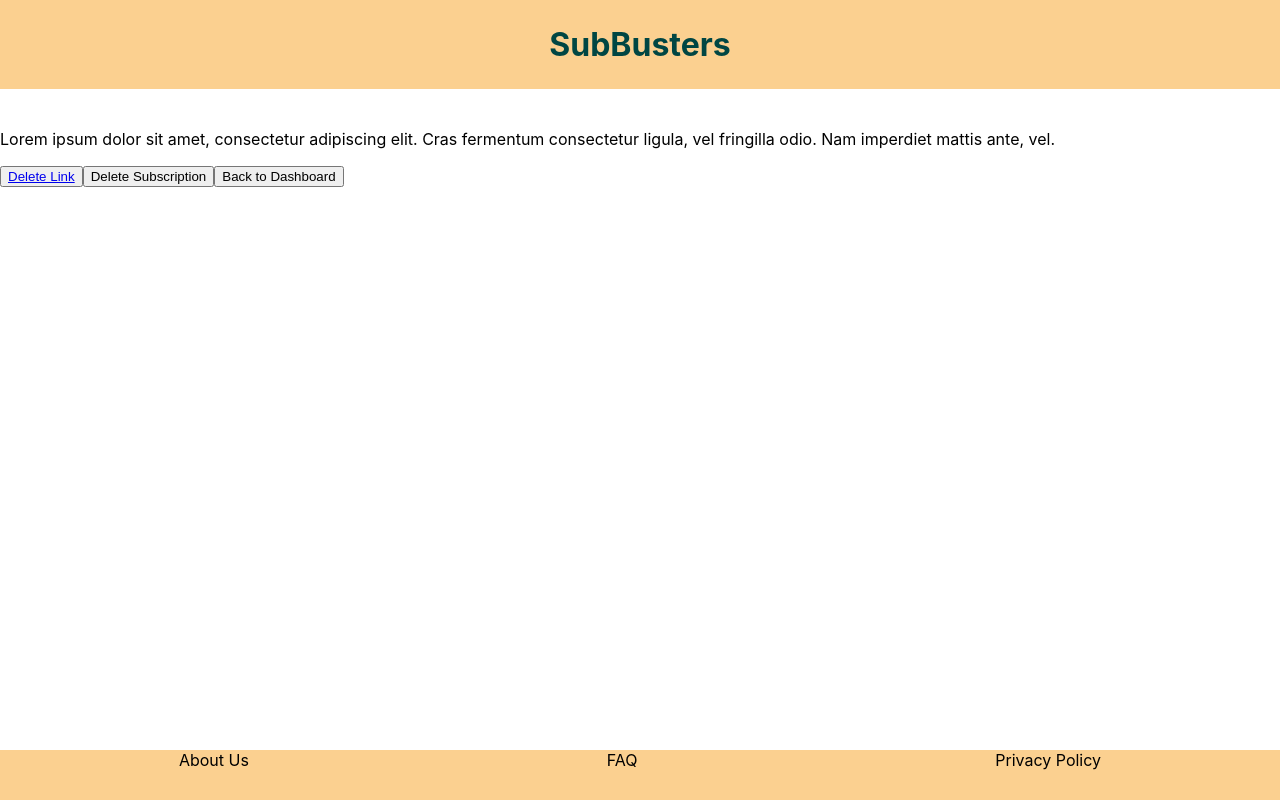
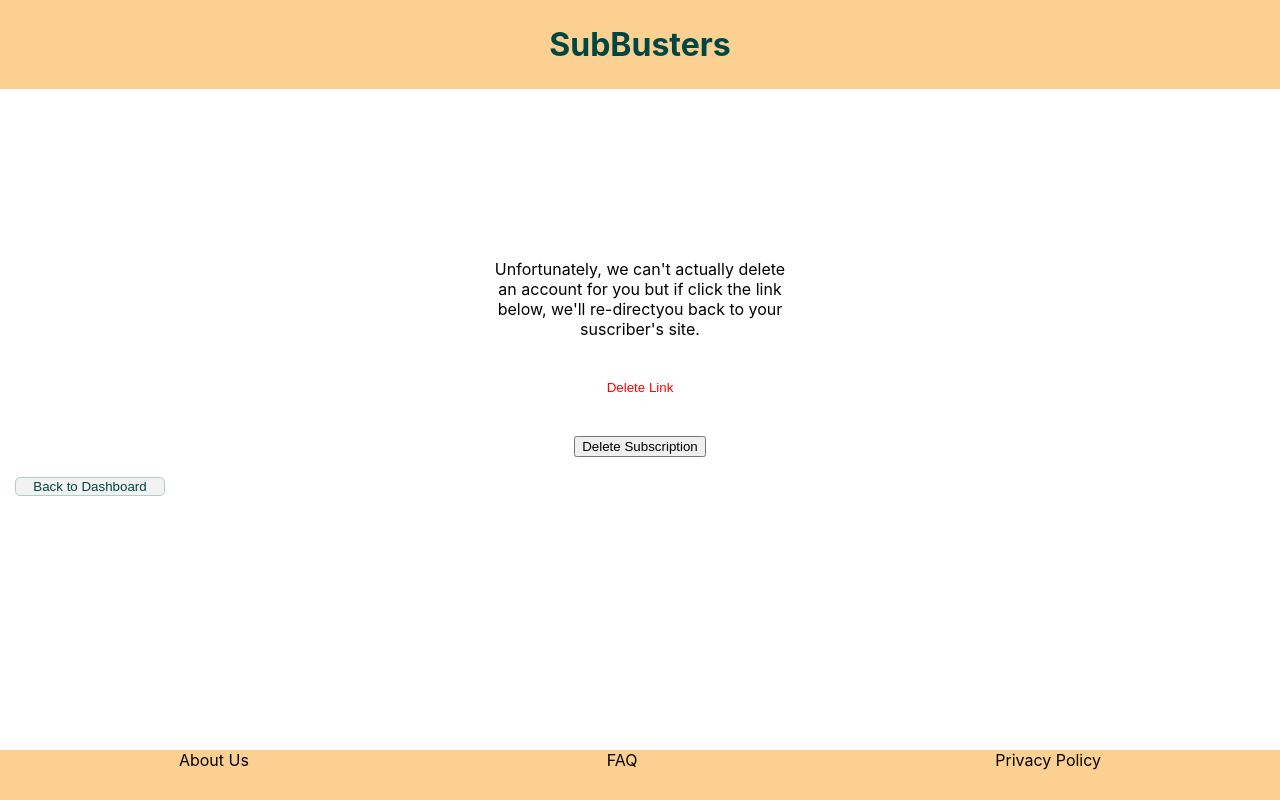
Before and after one commit to thethomasmiller/SubBusters, a React (Create React App) app in the folder client/: page /subscriptions/1 in a window 1280 px wide. Built offline with nearby package versions, Linux system fonts and the light colour scheme; no server answers.

Commit message:
feature/css

```diff
--- a/client/src/App.jsx
+++ b/client/src/App.jsx
@@ -1,20 +1,20 @@
 import React from 'react'
 import './App.css'
-import Login from './screens/Login/Login'
-import SubscriptionCreate from './screens/SubscriptionCreate/SubscriptionCreate'
+// import Login from './screens/Login/Login'
+// import SubscriptionCreate from './screens/SubscriptionCreate/SubscriptionCreate'
 import SubscriptionDelete from './screens/SubscriptionDelete/SubscriptionDelete'
-import SubscriptionUpdate from './screens/SubscriptionUpdate/SubscriptionUpdate'
-import Subscriptions from './screens/Subscriptions/Subscriptions'
+// import SubscriptionUpdate from './screens/SubscriptionUpdate/SubscriptionUpdate'
+// import Subscriptions from './screens/Subscriptions/Subscriptions'
 import { Route, Switch } from 'react-router-dom'
 
 const App = () => {
   return (<>
     <div>
       <Switch>
-        <Route exact path='/' component={Login}/>
-        <Route exact path='/subscriptions' component={Subscriptions}/>
-        <Route path='/add-subscription' component={SubscriptionCreate}/>
-        <Route exact path='/subscriptions/:id/update' component={SubscriptionUpdate}/>
+        {/* <Route exact path='/' component={Login}/> */}
+        {/* <Route exact path='/subscriptions' component={Subscriptions}/> */}
+        {/* <Route path='/add-subscription' component={SubscriptionCreate}/> */}
+        {/* <Route exact path='/subscriptions/:id/update' component={SubscriptionUpdate}/> */}
         <Route exact path='/subscriptions/:id' component={SubscriptionDelete} />
       </Switch>
     </div>
--- a/client/src/screens/SubscriptionCreate/SubscriptionCreate.jsx
+++ b/client/src/screens/SubscriptionCreate/SubscriptionCreate.jsx
@@ -21,16 +21,12 @@ class SubscriptionCreate extends Component {
       },
       created: false
     }
-  }
 
-  handleChange = (event) => {
-    const { name, value } = event.target
-    this.setState({
-      subscription: {
+
         ...this.state.subscription,
         [name]: value
       }
-
+/
     })
 
   }
--- a/client/src/screens/SubscriptionDelete/SubscriptionDelete.css
+++ b/client/src/screens/SubscriptionDelete/SubscriptionDelete.css
@@ -0,0 +1,52 @@
+.container{
+  display: flex;
+  text-align: center;
+  justify-content: center;
+  padding:px ;
+
+
+}
+
+.delete-button{
+  display: flex;
+  justify-content: center;
+
+}
+.delete-link{
+  display: flex;
+  justify-content: center;
+  border: none;
+  background-color: transparent;
+  font-weight: ;
+  /* color: red; */
+  /* text-decoration: none; */
+}
+
+p{
+  display: flex;
+  text-align: center;
+  justify-content: center;
+  margin: 0 auto;
+  margin-top: 130px;
+width: 300px;
+}
+
+button{
+  display: flex;
+  text-align: center;
+  justify-content: center;
+  margin: 0 auto;
+  margin-top: 40px;
+}
+
+.dashboard{
+  margin: 20px 15px;
+  width: 150px;
+  background: #F2F2F2;
+  border: 1px solid #ABD1C6;
+  box-sizing: border-box;
+  border-radius: 5px;
+  color: #004643;
+  display:flex;
+  justify-content: center;
+}
--- a/client/src/screens/SubscriptionDelete/SubscriptionDelete.jsx
+++ b/client/src/screens/SubscriptionDelete/SubscriptionDelete.jsx
@@ -1,7 +1,8 @@
 import React, { Component } from 'react'
 import Layout from '../../components/Shared/Layout/Layout'
 import { getSubscription, deleteSubscription, getSubscriptions } from '../../services/subscriptions'
-import {Link} from 'react-router-dom'
+import { Link } from 'react-router-dom'
+import './SubscriptionDelete.css'
 
 
 class SubscriptionDelete extends Component {
@@ -34,16 +35,17 @@ class SubscriptionDelete extends Component {
     const { subscription } = this.state
     return (
       <Layout>
-        <div>
+        <div className="container">
           <img className="logo" src={subscription.logoURL} alt={subscription.name} />
           <h2>{subscription.name}</h2>
         </div>
         <div>
-          <p>Lorem ipsum dolor sit amet, consectetur adipiscing elit. Cras fermentum consectetur ligula, vel fringilla odio. Nam imperdiet mattis ante, vel.</p>
+          <p className="body">Unfortunately, we can't actually delete an account for you but if click the link below, we'll re-directyou back to your suscriber's site.</p>
+          <button className="delete-link" ><Link style={{textDecoration: 'none', color: 'red'}}  className="external" to={`/subscription/${subscription.websiteURL}` } >Delete Link</Link></button>
 
-          <button className="delete-button" ><Link className="external" to={`/subscription/${subscription.websiteURL}`} >Delete Link</Link></button>
-          <button className="delete-button" onClick={()=> deleteSubscription(subscription._id)}>Delete Subscription</button>
-          <button className="dashboard" onClick={()=> getSubscriptions(subscription)} >Back to Dashboard</button>
+          <button className="delete-button" onClick={() => deleteSubscription(subscription._id)}>Delete Subscription</button>
+
+          <button className="dashboard" onClick={() => getSubscriptions(subscription)} >Back to Dashboard</button>
 
         </div>
       </Layout>
```
Also changed, not shown: client/src/screens/SubscriptionCreate/SubscriptionCreate.css (line endings or trailing spaces).
